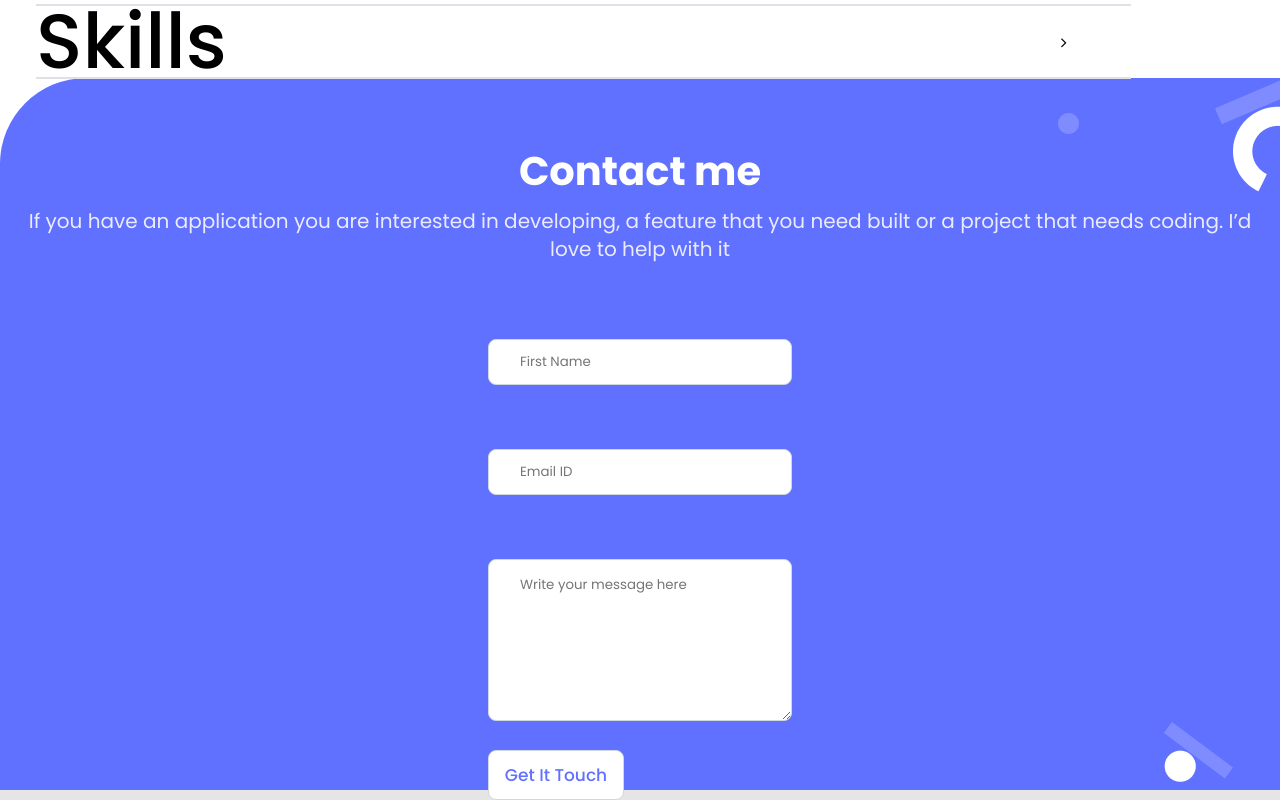
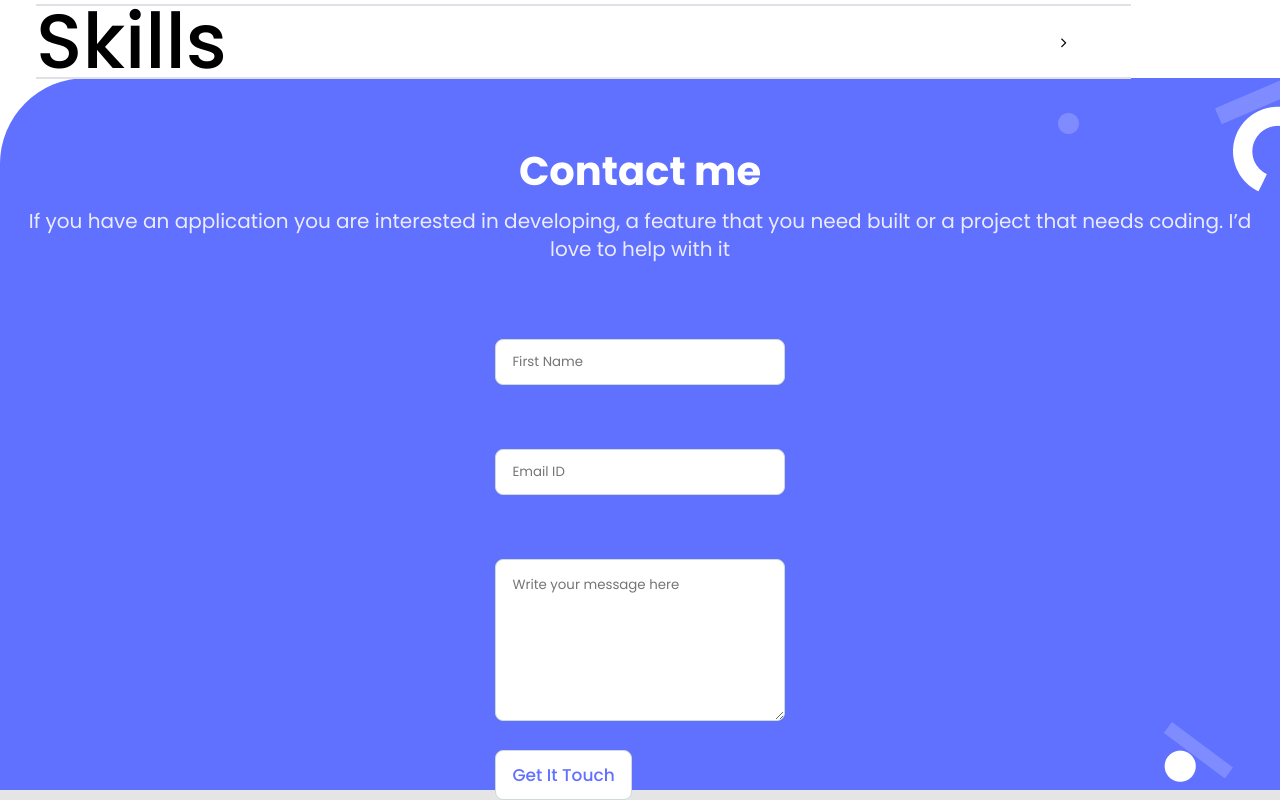
Before and after one commit to thenarain/Portfolio, a website: page index.html in a window 1280 px wide. Shown: the part 4165-4965 px from the top of the page. Drawn offline with Linux system fonts and the light colour scheme.

Commit message:
Update styles in form section

```diff
--- a/style.css
+++ b/style.css
@@ -382,7 +382,6 @@ li {
   height: 5.5vh;
   width: 35.9vh;
   margin-top: 5vw;
-  padding-left: 1.9vh;
 }
 
 .form-list-textarea {
```
